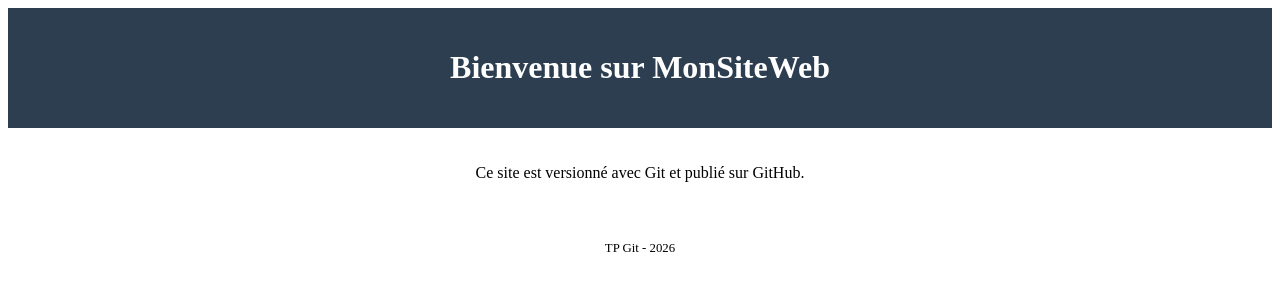
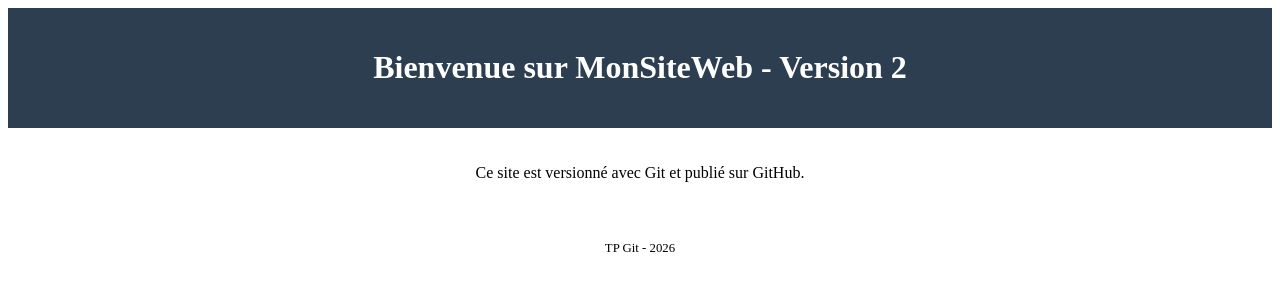
Before and after one commit to Davys-STARK/MonSiteWeb, a plain HTML site: page index.html in a window 1280 px wide. Drawn offline with Linux system fonts and the light colour scheme.

Commit message:
Modification du titre principal

```diff
--- a/index.html
+++ b/index.html
@@ -8,7 +8,7 @@
 </head>
 <body>
   <header>
-    <h1>Bienvenue sur MonSiteWeb</h1>
+    <h1>Bienvenue sur MonSiteWeb - Version 2</h1>
   </header>
   <main>
     <p>Ce site est versionné avec Git et publié sur GitHub.</p>
```
